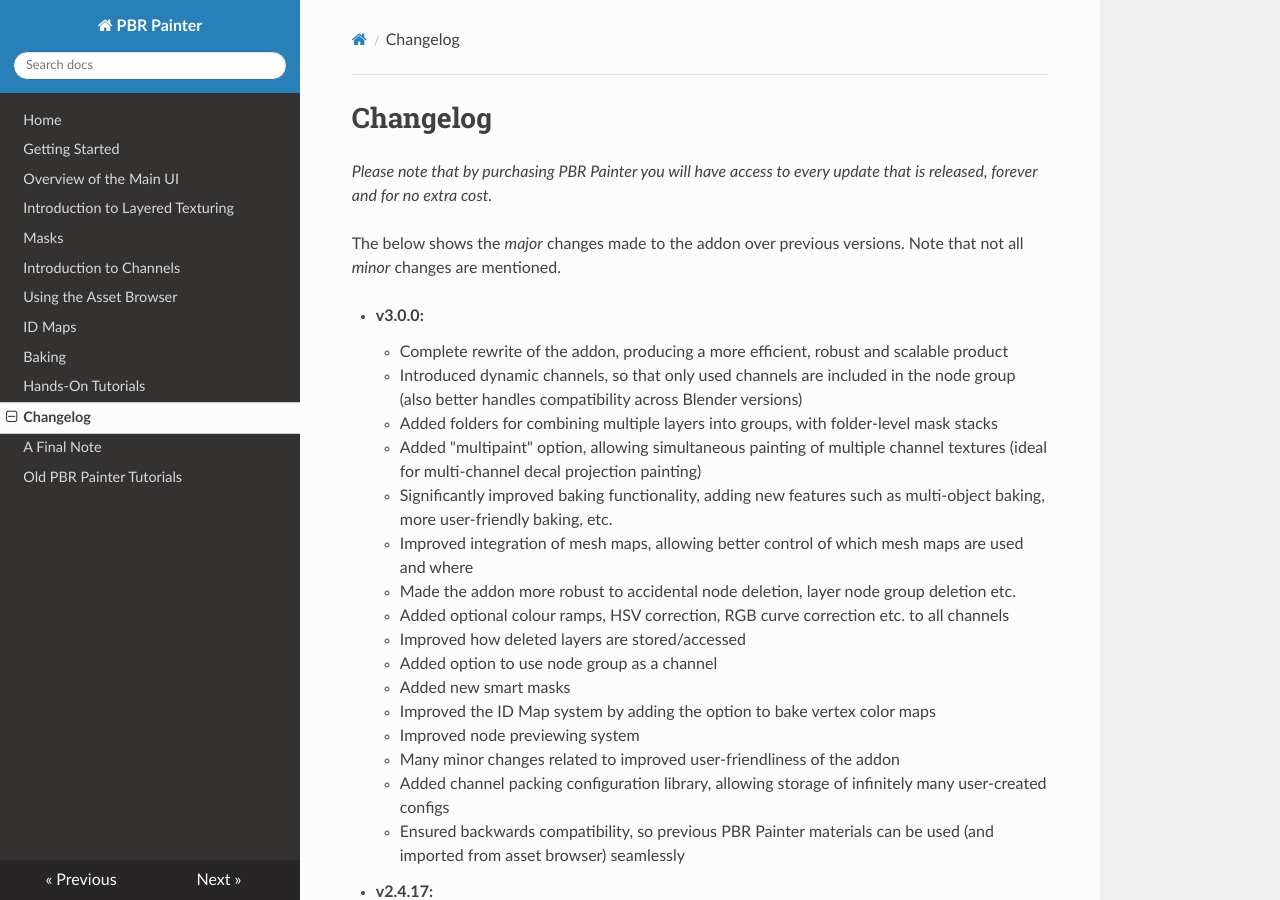
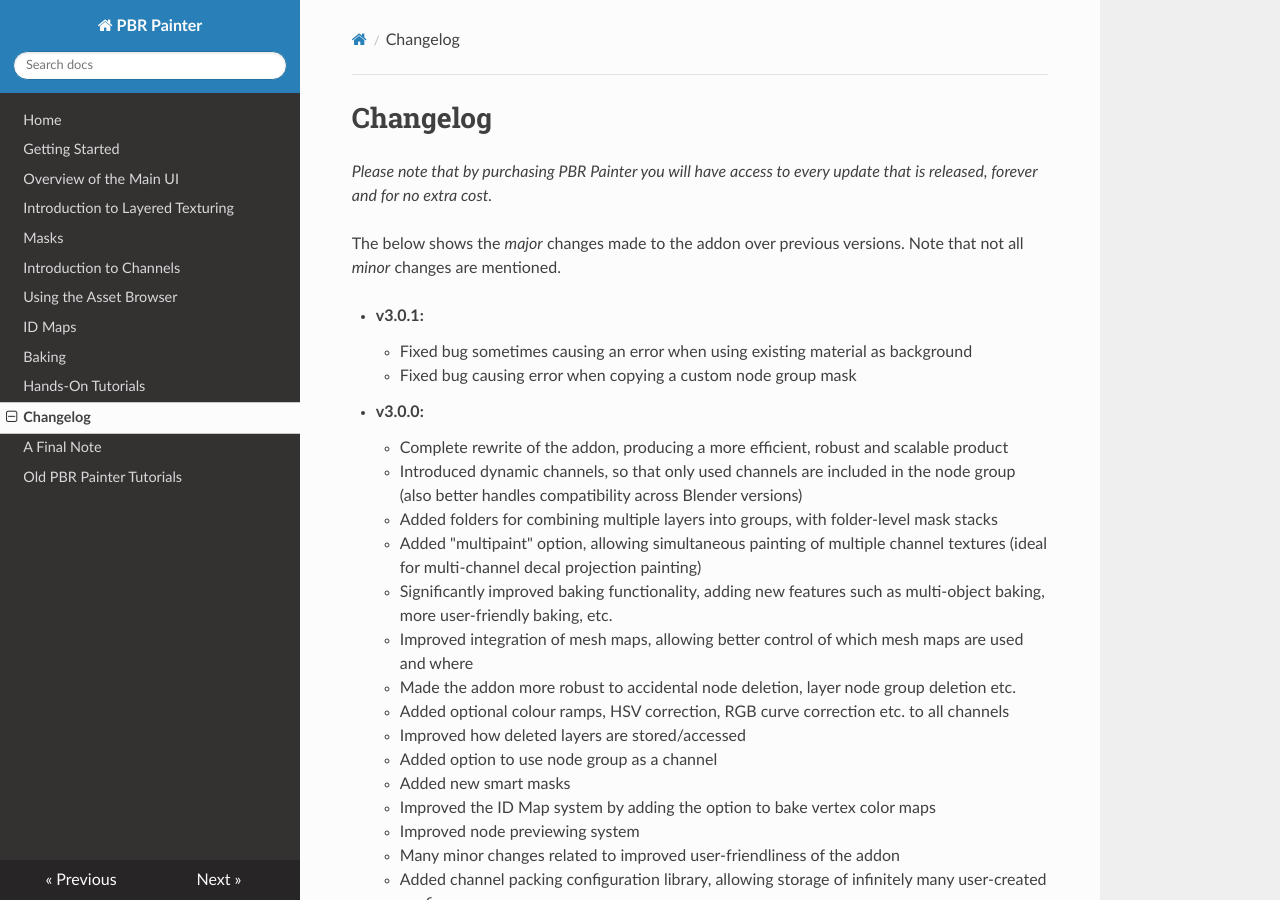
Before and after one commit to pbrpainter/pbr-painter-doc, an MkDocs documentation site: the page built from docs/change_log.md, in a window 1280 px wide and 900 px high. Built offline with MkDocs 1.6.1, drawn with Linux system fonts in a browser that asks for light colours; nearby versions of some CDN libraries.

Commit message:
Update to v3.0.1

```diff
--- a/docs/change_log.md
+++ b/docs/change_log.md
@@ -3,6 +3,9 @@
 
 The below shows the _major_ changes made to the addon over previous versions. Note that not all _minor_ changes are mentioned.
 
+- __v3.0.1:__
+	- Fixed bug sometimes causing an error when using existing material as background
+	- Fixed bug causing error when copying a custom node group mask
 - __v3.0.0:__
 	- Complete rewrite of the addon, producing a more efficient, robust and scalable product
 	- Introduced dynamic channels, so that only used channels are included in the node group (also better handles compatibility across Blender versions)
```
Also changed, not shown: docs/index.md (+2 -2 lines).
